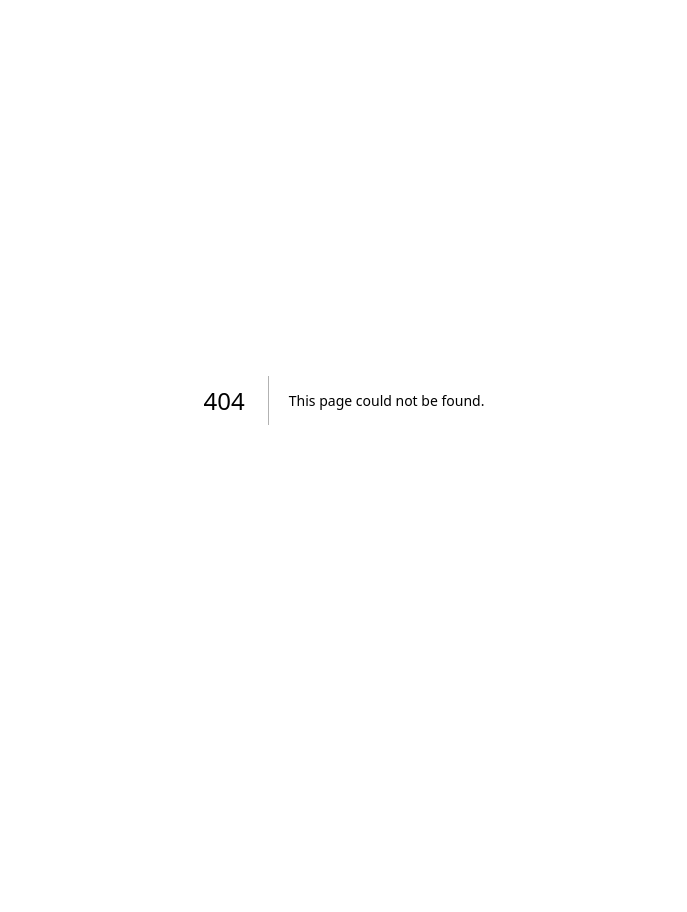
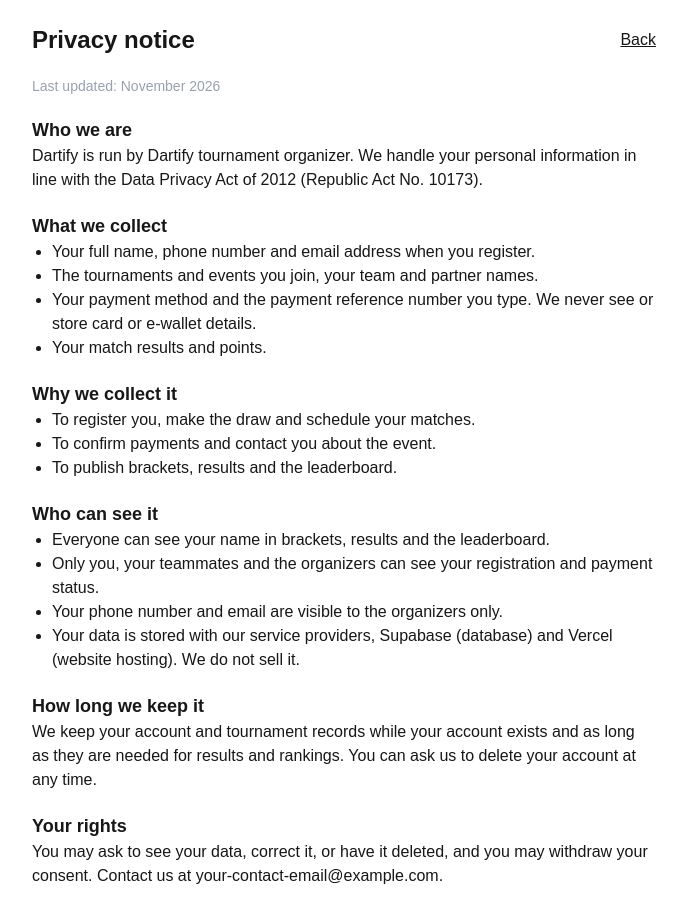
Before and after one commit to rif4nat-blip/dartify, a Next.js app in the folder web/: page /privacy in a window 1280 px wide. Before the commit this address had no page. Shown: the whole page, without its empty margins (296-983 px from the left). Before the commit the page ends 800 px from the top, so only its background shows below. Built offline with nearby package versions, Linux system fonts and the light colour scheme.

Commit message:
Add privacy notice, consent checkbox and password reset

```diff
--- /dev/null
+++ b/web/app/forgot-password/page.tsx
@@ -0,0 +1,52 @@
+"use client";
+
+import { useState } from "react";
+import Link from "next/link";
+import { supabase } from "@/lib/supabase";
+
+const input = "w-full rounded-lg border border-gray-300 bg-white px-3 py-2 text-black";
+
+export default function ForgotPasswordPage() {
+  const [email, setEmail] = useState("");
+  const [sent, setSent] = useState(false);
+  const [error, setError] = useState("");
+  const [loading, setLoading] = useState(false);
+
+  async function handleSubmit(e: React.FormEvent) {
+    e.preventDefault();
+    setError("");
+    setLoading(true);
+    const { error } = await supabase.auth.resetPasswordForEmail(email, {
+      redirectTo: `${window.location.origin}/reset-password`,
+    });
+    setLoading(false);
+    if (error) {
+      setError(error.message);
+      return;
+    }
+    setSent(true);
+  }
+
+  return (
+    <main className="mx-auto flex min-h-screen max-w-sm flex-col justify-center gap-4 p-6">
+      <h1 className="text-2xl font-bold">Reset your password</h1>
+      {sent ? (
+        <p>
+          If an account exists for <strong>{email}</strong>, we sent a link to reset the password.
+          Check your inbox and spam folder.
+        </p>
+      ) : (
+        <form onSubmit={handleSubmit} className="flex flex-col gap-3">
+          <input className={input} type="email" placeholder="Your account email" value={email}
+            onChange={(e) => setEmail(e.target.value)} required />
+          {error && <p className="text-sm text-red-500">{error}</p>}
+          <button disabled={loading}
+            className="rounded-lg bg-green-600 py-2 font-semibold text-white disabled:opacity-50">
+            {loading ? "Sending..." : "Send reset link"}
+          </button>
+        </form>
+      )}
+      <Link href="/login" className="text-sm underline">Back to log in</Link>
+    </main>
+  );
+}
--- a/web/app/login/page.tsx
+++ b/web/app/login/page.tsx
@@ -21,7 +21,11 @@ export default function LoginPage() {
     const { error } = await supabase.auth.signInWithPassword({ email, password });
     setLoading(false);
     if (error) {
-      setError(error.message);
+      setError(
+        error.message.toLowerCase().includes("not confirmed")
+          ? "Please confirm your email first. Check your inbox for the link."
+          : error.message
+      );
       return;
     }
     router.push("/dashboard");
@@ -41,6 +45,7 @@ export default function LoginPage() {
           {loading ? "Logging in..." : "Log in"}
         </button>
       </form>
+      <Link href="/forgot-password" className="text-sm underline">Forgot your password?</Link>
       <p className="text-sm">
         No account yet? <Link href="/register" className="underline">Register</Link>
       </p>
--- /dev/null
+++ b/web/app/privacy/page.tsx
@@ -0,0 +1,71 @@
+import Link from "next/link";
+
+const ORGANIZER = "Dartify tournament organizer";
+const CONTACT = "your-contact-email@example.com";
+
+export const metadata = { title: "Privacy notice" };
+
+export default function PrivacyPage() {
+  return (
+    <main className="mx-auto flex max-w-2xl flex-col gap-5 p-6">
+      <div className="flex items-center justify-between">
+        <h1 className="text-2xl font-bold">Privacy notice</h1>
+        <Link href="/register" className="underline">Back</Link>
+      </div>
+      <p className="text-sm text-gray-400">Last updated: November 2026</p>
+
+      <section>
+        <h2 className="text-lg font-semibold">Who we are</h2>
+        <p>
+          Dartify is run by {ORGANIZER}. We handle your personal information in line with the
+          Data Privacy Act of 2012 (Republic Act No. 10173).
+        </p>
+      </section>
+
+      <section>
+        <h2 className="text-lg font-semibold">What we collect</h2>
+        <ul className="list-disc pl-5">
+          <li>Your full name, phone number and email address when you register.</li>
+          <li>The tournaments and events you join, your team and partner names.</li>
+          <li>Your payment method and the payment reference number you type. We never see or store card or e-wallet details.</li>
+          <li>Your match results and points.</li>
+        </ul>
+      </section>
+
+      <section>
+        <h2 className="text-lg font-semibold">Why we collect it</h2>
+        <ul className="list-disc pl-5">
+          <li>To register you, make the draw and schedule your matches.</li>
+          <li>To confirm payments and contact you about the event.</li>
+          <li>To publish brackets, results and the leaderboard.</li>
+        </ul>
+      </section>
+
+      <section>
+        <h2 className="text-lg font-semibold">Who can see it</h2>
+        <ul className="list-disc pl-5">
+          <li>Everyone can see your name in brackets, results and the leaderboard.</li>
+          <li>Only you, your teammates and the organizers can see your registration and payment status.</li>
+          <li>Your phone number and email are visible to the organizers only.</li>
+          <li>Your data is stored with our service providers, Supabase (database) and Vercel (website hosting). We do not sell it.</li>
+        </ul>
+      </section>
+
+      <section>
+        <h2 className="text-lg font-semibold">How long we keep it</h2>
+        <p>
+          We keep your account and tournament records while your account exists and as long as they
+          are needed for results and rankings. You can ask us to delete your account at any time.
+        </p>
+      </section>
+
+      <section>
+        <h2 className="text-lg font-semibold">Your rights</h2>
+        <p>
+          You may ask to see your data, correct it, or have it deleted, and you may withdraw your
+          consent. Contact us at {CONTACT}.
+        </p>
+      </section>
+    </main>
+  );
+}
--- a/web/app/register/page.tsx
+++ b/web/app/register/page.tsx
@@ -13,24 +13,53 @@ export default function RegisterPage() {
   const [phone, setPhone] = useState("");
   const [email, setEmail] = useState("");
   const [password, setPassword] = useState("");
+  const [agree, setAgree] = useState(false);
   const [error, setError] = useState("");
   const [loading, setLoading] = useState(false);
+  const [sent, setSent] = useState(false);
 
   async function handleSubmit(e: React.FormEvent) {
     e.preventDefault();
     setError("");
+    if (!agree) {
+      setError("Please accept the privacy notice to register.");
+      return;
+    }
     setLoading(true);
-    const { error } = await supabase.auth.signUp({
+    const { data, error } = await supabase.auth.signUp({
       email,
       password,
-      options: { data: { full_name: fullName, phone } },
+      options: {
+        data: {
+          full_name: fullName.trim(),
+          phone: phone.trim(),
+          consented_at: new Date().toISOString(),
+        },
+        emailRedirectTo: `${window.location.origin}/login`,
+      },
     });
     setLoading(false);
     if (error) {
       setError(error.message);
       return;
     }
+    if (!data.session) {
+      setSent(true);
+      return;
+    }
     router.push("/dashboard");
+  }
+
+  if (sent) {
+    return (
+      <main className="mx-auto flex min-h-screen max-w-sm flex-col justify-center gap-4 p-6">
+        <h1 className="text-2xl font-bold">Check your email</h1>
+        <p>
+          We sent a confirmation link to <strong>{email}</strong>. Open it, then log in.
+        </p>
+        <Link href="/login" className="underline">Go to log in</Link>
+      </main>
+    );
   }
 
   return (
@@ -45,6 +74,15 @@ export default function RegisterPage() {
           onChange={(e) => setEmail(e.target.value)} required />
         <input className={input} type="password" placeholder="Password (min 6 characters)"
           value={password} onChange={(e) => setPassword(e.target.value)} minLength={6} required />
+        <label className="flex items-start gap-2 text-sm">
+          <input type="checkbox" className="mt-1" checked={agree}
+            onChange={(e) => setAgree(e.target.checked)} required />
+          <span>
+            I have read the{" "}
+            <Link href="/privacy" target="_blank" className="underline">privacy notice</Link>{" "}
+            and agree that my name appears in public brackets and results.
+          </span>
+        </label>
         {error && <p className="text-sm text-red-500">{error}</p>}
         <button disabled={loading}
           className="rounded-lg bg-green-600 py-2 font-semibold text-white disabled:opacity-50">
--- /dev/null
+++ b/web/app/reset-password/page.tsx
@@ -0,0 +1,83 @@
+"use client";
+
+import { useEffect, useState } from "react";
+import Link from "next/link";
+import { supabase } from "@/lib/supabase";
+
+const input = "w-full rounded-lg border border-gray-300 bg-white px-3 py-2 text-black";
+
+export default function ResetPasswordPage() {
+  const [ready, setReady] = useState(false);
+  const [expired, setExpired] = useState(false);
+  const [password, setPassword] = useState("");
+  const [confirm, setConfirm] = useState("");
+  const [error, setError] = useState("");
+  const [loading, setLoading] = useState(false);
+  const [done, setDone] = useState(false);
+
+  useEffect(() => {
+    const { data: sub } = supabase.auth.onAuthStateChange((event) => {
+      if (event === "PASSWORD_RECOVERY") setReady(true);
+    });
+    supabase.auth.getSession().then(({ data }) => {
+      if (data.session) setReady(true);
+    });
+    const timer = setTimeout(() => setExpired(true), 4000);
+    return () => {
+      sub.subscription.unsubscribe();
+      clearTimeout(timer);
+    };
+  }, []);
+
+  async function handleSubmit(e: React.FormEvent) {
+    e.preventDefault();
+    setError("");
+    if (password.length < 6) {
+      setError("Use at least 6 characters.");
+      return;
+    }
+    if (password !== confirm) {
+      setError("The two passwords do not match.");
+      return;
+    }
+    setLoading(true);
+    const { error } = await supabase.auth.updateUser({ password });
+    setLoading(false);
+    if (error) {
+      setError(error.message);
+      return;
+    }
+    setDone(true);
+  }
+
+  return (
+    <main className="mx-auto flex min-h-screen max-w-sm flex-col justify-center gap-4 p-6">
+      <h1 className="text-2xl font-bold">Choose a new password</h1>
+      {done ? (
+        <>
+          <p className="text-green-400">Your password was updated.</p>
+          <Link href="/dashboard" className="underline">Go to the dashboard</Link>
+        </>
+      ) : ready ? (
+        <form onSubmit={handleSubmit} className="flex flex-col gap-3">
+          <input className={input} type="password" placeholder="New password" value={password}
+            onChange={(e) => setPassword(e.target.value)} required />
+          <input className={input} type="password" placeholder="Repeat the new password"
+            value={confirm} onChange={(e) => setConfirm(e.target.value)} required />
+          {error && <p className="text-sm text-red-500">{error}</p>}
+          <button disabled={loading}
+            className="rounded-lg bg-green-600 py-2 font-semibold text-white disabled:opacity-50">
+            {loading ? "Saving..." : "Save new password"}
+          </button>
+        </form>
+      ) : expired ? (
+        <p>
+          This link is invalid or has expired.{" "}
+          <Link href="/forgot-password" className="underline">Request a new one</Link>
+        </p>
+      ) : (
+        <p className="text-sm text-gray-400">Checking your link...</p>
+      )}
+    </main>
+  );
+}
```
